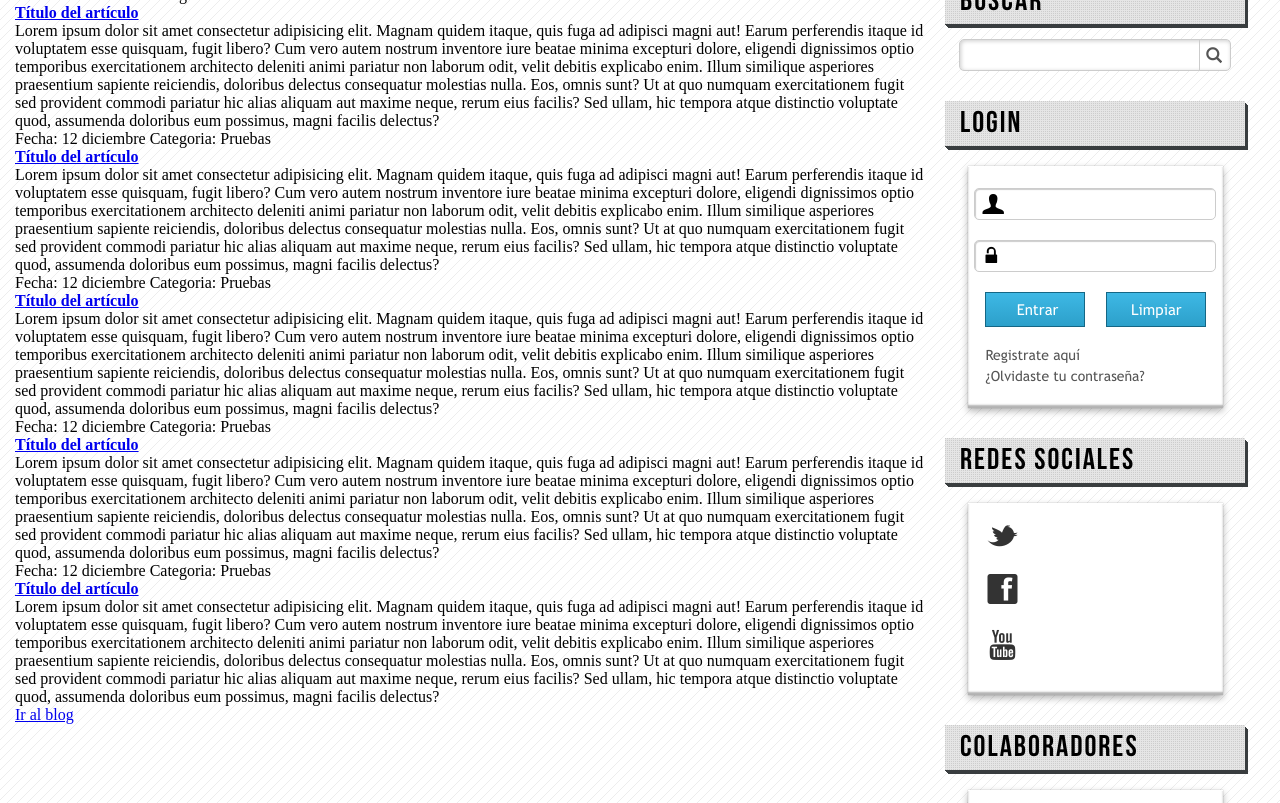
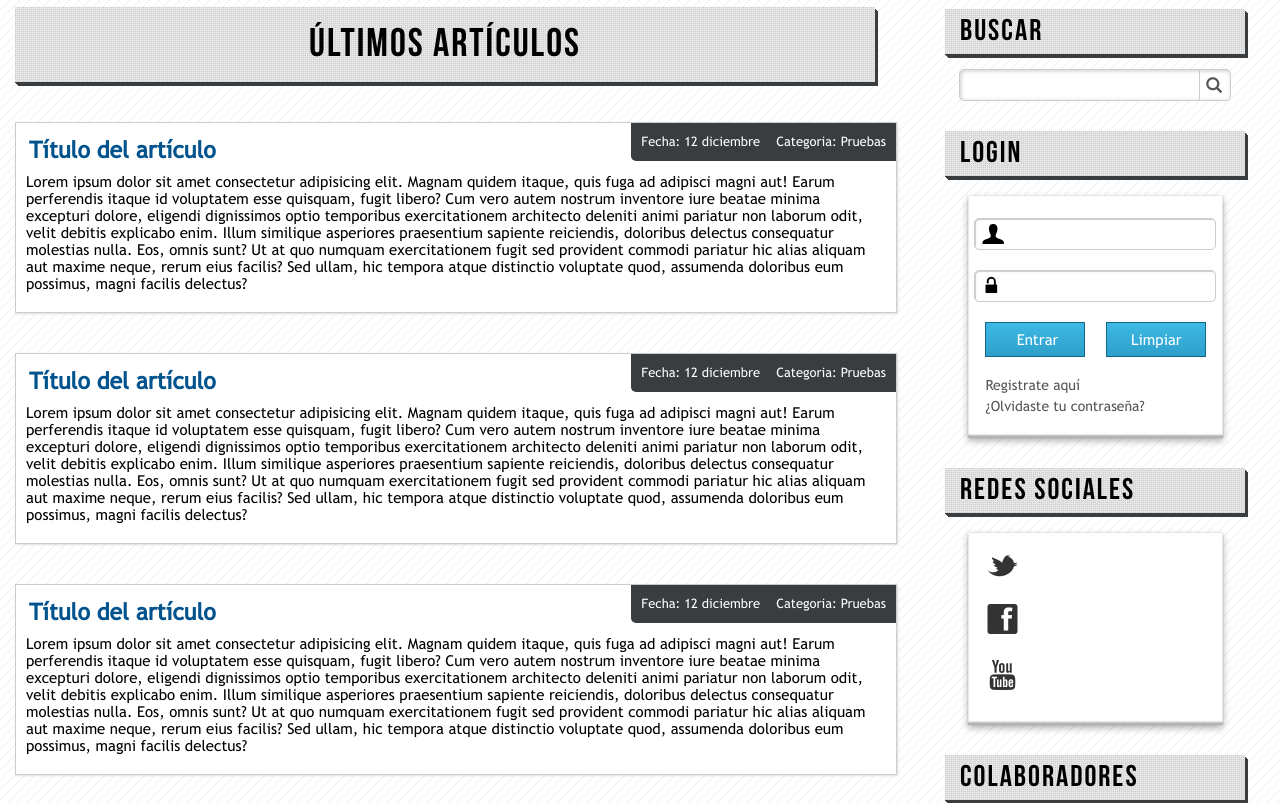
Before and after one commit to Adrian0910/course-css, a plain HTML site: page maquetacion-2/index.html in a window 1280 px wide. Shown: the part 640-1443 px from the top of the page. Drawn offline with Linux system fonts and the light colour scheme.

Commit message:
CSS blog

```diff
--- a/maquetacion-2/css/styles.css
+++ b/maquetacion-2/css/styles.css
@@ -48,6 +48,11 @@ body {
 .ger,
 .icon {
   font-family: 'WebSymbolsRegular';
+}
+
+.clearfix{
+  float: none;
+  clear: both;
 }
 
 /* CABECERA */
@@ -196,7 +201,7 @@ body {
   margin: 20px;
 }
 
-aside h3 {
+#lateral h3 {
   display: block;
   width: auto;
   height: 45px;
@@ -362,3 +367,95 @@ aside h3:first-child {
   margin-top: 10px;
   margin-bottom: 20px;
 }
+
+/* ARTICULOS */
+#articles{
+  float: left;
+  width: 860px;
+
+}
+
+#articles h2{
+  display: block;
+  width: 100%;
+  height: 75px;
+  line-height: 75px;
+  text-align: center;
+  font-family: "BebasNeue";
+  font-size: 40px;
+  font-weight: normal;
+  letter-spacing: 2px;
+  background: url(../img/pxgray.png), white;
+  box-shadow: 0px 1px 0px #393d3f, 1px 2px 0px #393d3f, 2px 3px 0px #393d3f,
+    3px 4px 0px #393d3f;
+  margin: 0px auto;
+  margin-top: 48px;
+  margin-bottom: 15px;
+}
+
+#articles article{
+  width: 100%;
+  height: auto;
+  border: 1px solid #ccc;
+  margin: 40px auto;
+  padding: 10px;
+  font-family: "TrebuchetMS";
+  background: white;
+  color: black;
+  box-shadow: 1px 1px 2px #ddd;
+}
+
+#articles article h4{
+  display: block;
+  font-size: 23px;
+  margin: 3px;
+}
+
+#articles article h4 a{
+  text-decoration: none;
+  color: #00538c;
+}
+
+#articles article h4 a:hover{
+  text-decoration: underline;
+}
+
+#articles .data{
+  float: right;
+  background: #393d3f;
+  color: white;
+  height: 30px;
+  line-height: 30px;
+  margin: -10px;
+  padding: 4px;
+  font-size: 13px;
+  border-radius: 0px 0px 0px 5px;
+}
+
+#articles .data span{
+  margin: 6px;
+}
+
+#articles article p{
+  margin-top: 10px;
+  margin-bottom: 10px;
+  font-size: 15px;
+}
+
+#blog{
+  padding-left: 0%;
+  height: 100px;
+  margin-top: 60px;
+  line-height: 100px;
+  text-align: center;
+  font-family: "BebasNeue";
+}
+
+#blog a{
+  display: block;
+  font-family: "BebasNeue";
+  font-size: 40px;
+  letter-spacing: 3px;
+  color: #00538c;
+  text-decoration: none;
+}
--- a/maquetacion-2/index.html
+++ b/maquetacion-2/index.html
@@ -118,6 +118,7 @@
       <!-- Inicio Articulos -->
       <section id="articles">
         <h2>Últimos artículos</h2>
+        <div class="clearfix"></div>
         <article>
           <div class="data">
             <span>Fecha: 12 diciembre</span>
```
